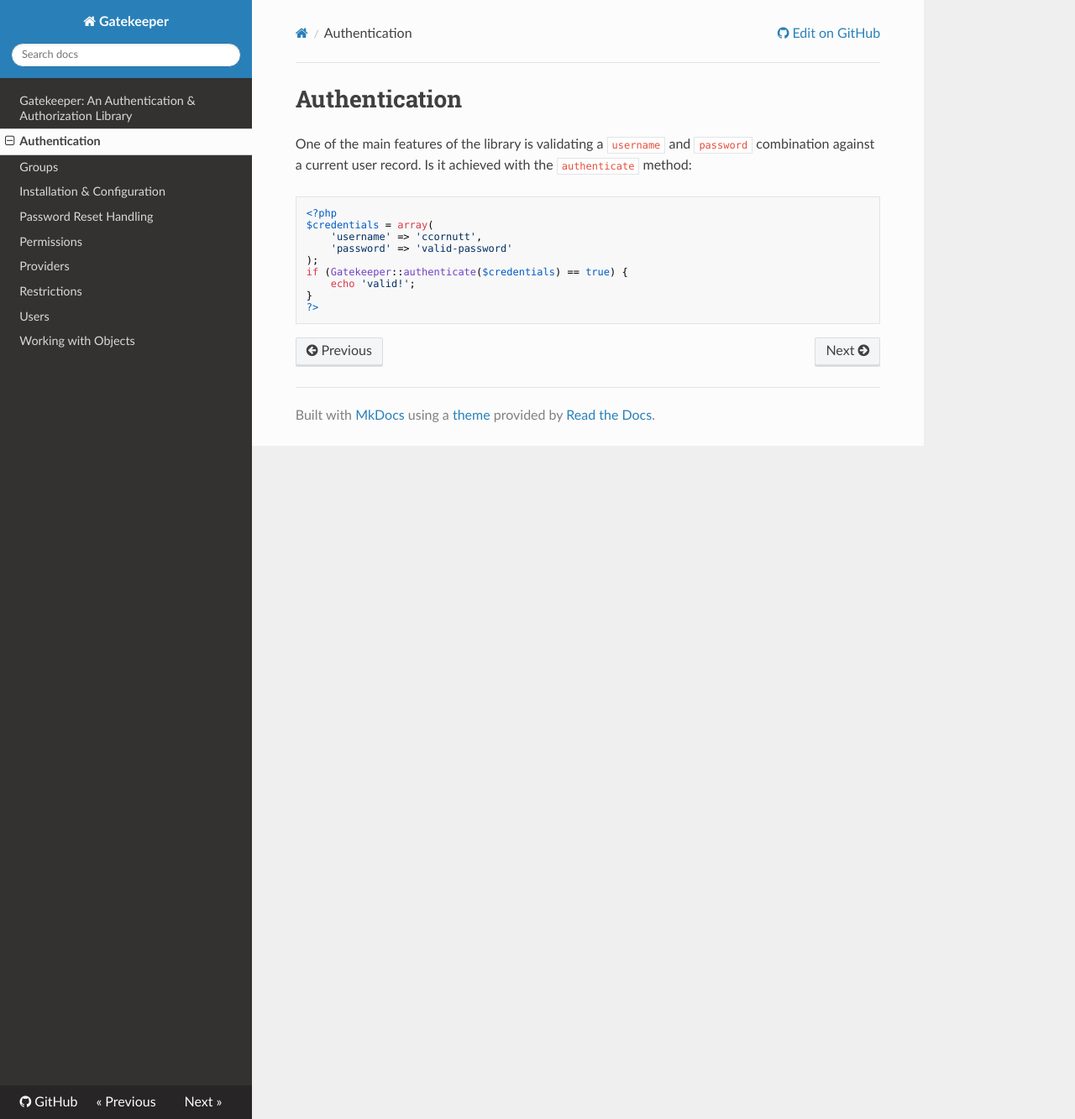
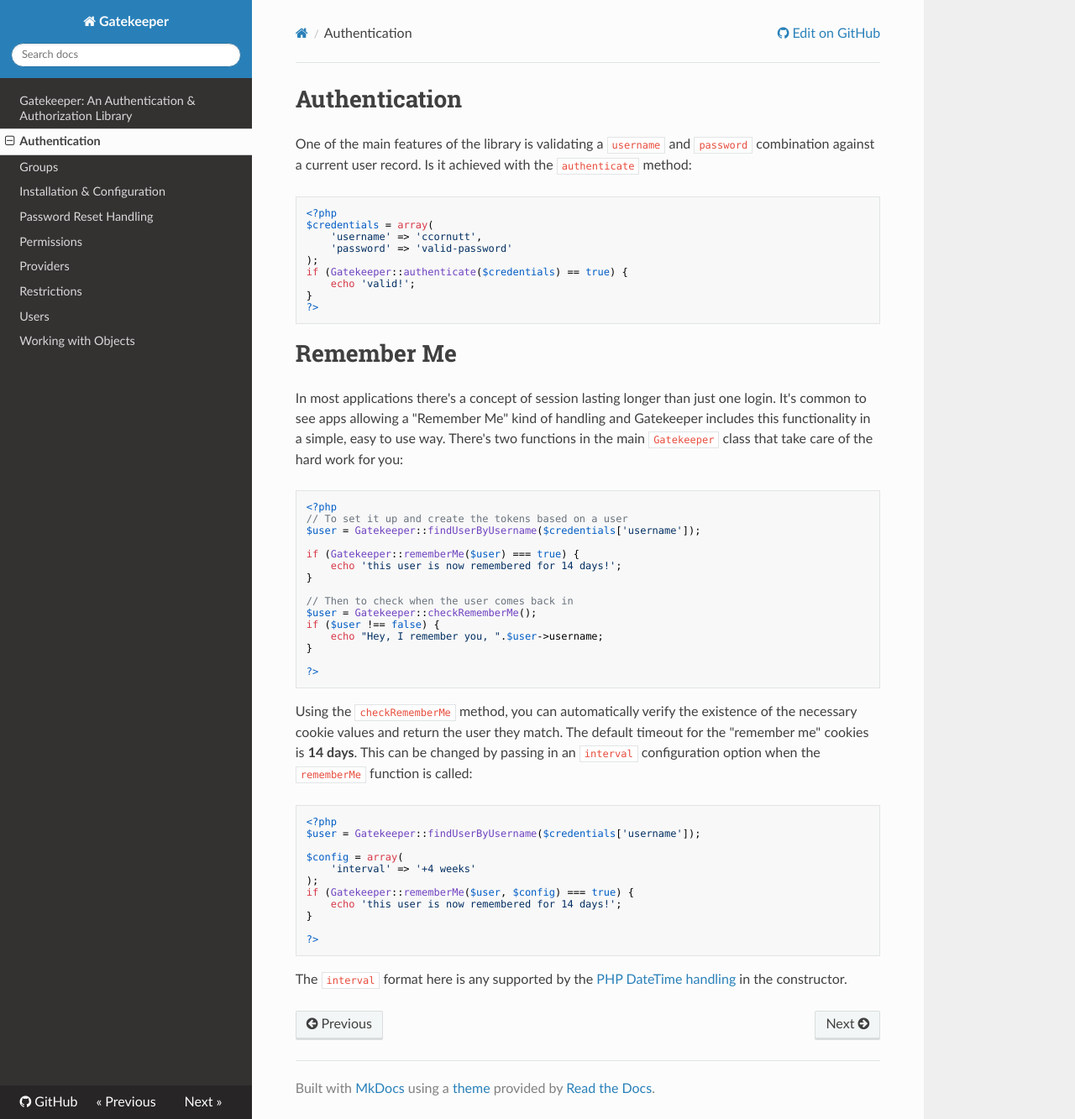
Before and after one commit to psecio/gatekeeper, an MkDocs documentation site: the page built from docs/authentication.md, in a window 1280 px wide and 1333 px high. Shown: the whole window at 84% size. Built offline with MkDocs 1.6.1, drawn with Linux system fonts in a browser that asks for light colours; nearby versions of some CDN libraries.

Commit message:
adding information about the "Remember Me" handling into the docs

````diff
--- a/docs/authentication.md
+++ b/docs/authentication.md
@@ -13,3 +13,43 @@ if (Gatekeeper::authenticate($credentials) == true) {
 }
 ?>
 ```
+
+# Remember Me
+
+In most applications there's a concept of session lasting longer than just one login. It's common to see apps allowing a "Remember Me" kind of handling and Gatekeeper includes this functionality in a simple, easy to use way. There's two functions in the main `Gatekeeper` class that take care of the hard work for you:
+
+```php
+<?php
+// To set it up and create the tokens based on a user
+$user = Gatekeeper::findUserByUsername($credentials['username']);
+
+if (Gatekeeper::rememberMe($user) === true) {
+    echo 'this user is now remembered for 14 days!';
+}
+
+// Then to check when the user comes back in
+$user = Gatekeeper::checkRememberMe();
+if ($user !== false) {
+    echo "Hey, I remember you, ".$user->username;
+}
+
+?>
+```
+
+Using the `checkRememberMe` method, you can automatically verify the existence of the necessary cookie values and return the user they match. The default timeout for the "remember me" cookies is **14 days**. This can be changed by passing in an `interval` configuration option when the `rememberMe` function is called:
+
+```
+<?php
+$user = Gatekeeper::findUserByUsername($credentials['username']);
+
+$config = array(
+    'interval' => '+4 weeks'
+);
+if (Gatekeeper::rememberMe($user, $config) === true) {
+    echo 'this user is now remembered for 14 days!';
+}
+
+?>
+```
+
+The `interval` format here is any supported by the [PHP DateTime handling](http://php.net/manual/en/datetime.formats.php) in the constructor.
````
